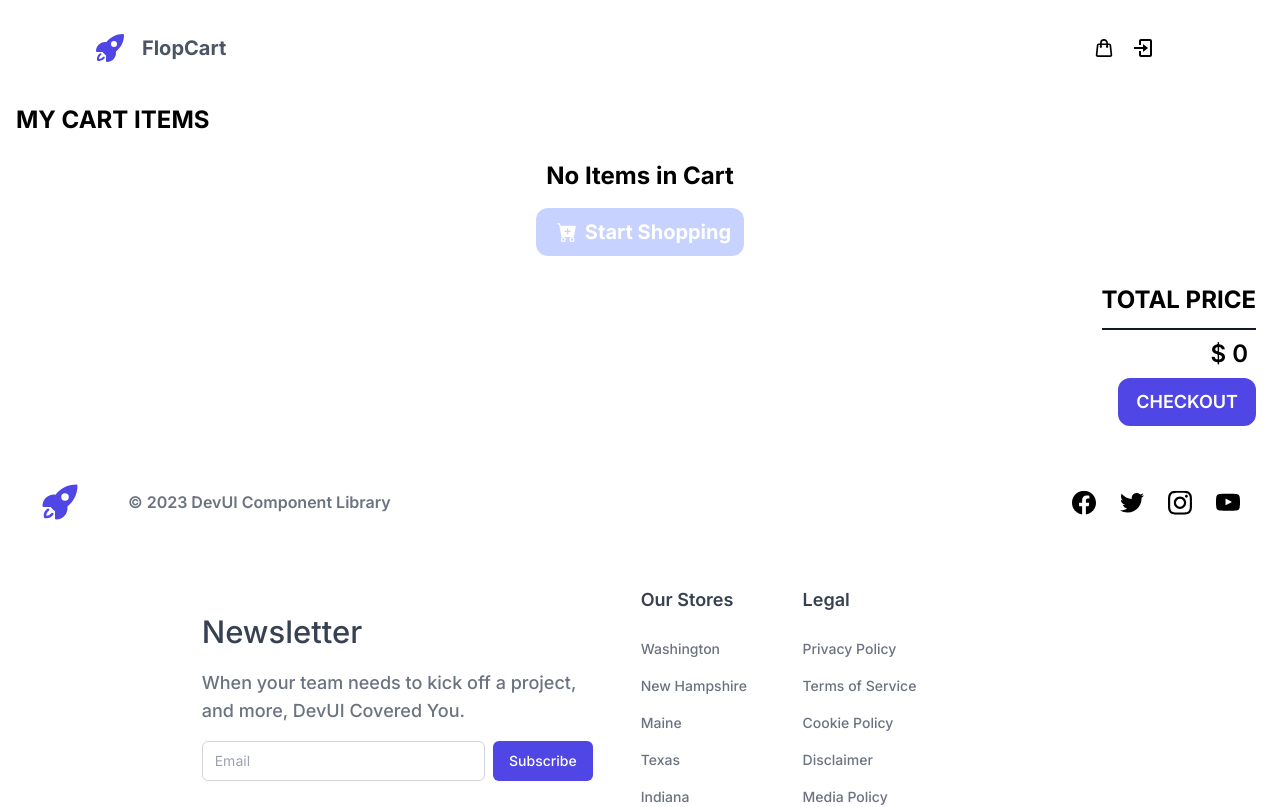
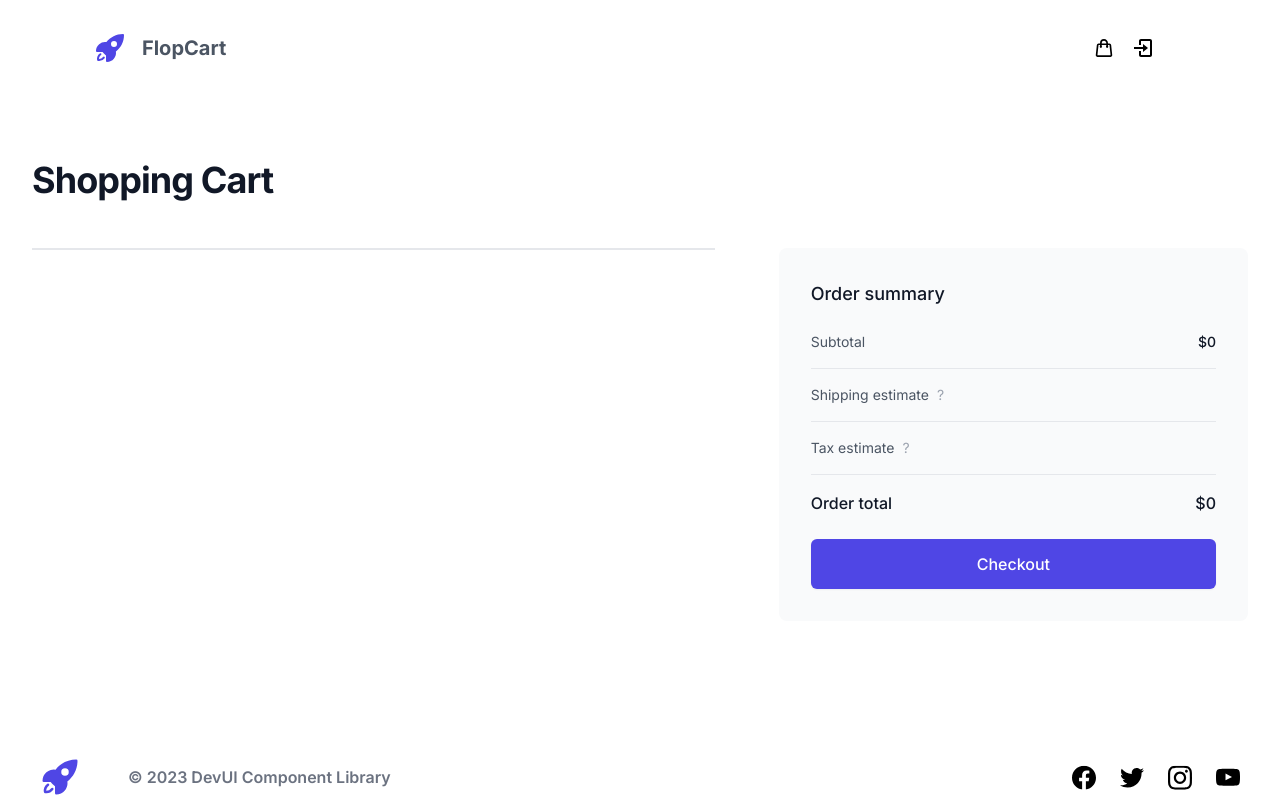
Before and after one commit to xCodeMuse/NextJsEcomFullStack, a Next.js app: page /cart in a window 1280 px wide. Shown: the top 807 px of the page. Built offline with nearby package versions, Linux system fonts and the light colour scheme.

Commit message:
cartPage updated

```diff
--- a/app/admin/product/list/page.jsx
+++ b/app/admin/product/list/page.jsx
@@ -103,7 +103,7 @@ export default function ProductList() {
                           </span>
                         </td>
                         <td className="px-4 py-4 whitespace-nowrap text-center text-gray-500 dark:text-gray-300">
-                        <Image width={75} height={75} src={product.image} alt="product Image" />
+                        <img width={75} height={75} src={product.image} alt="product Image" />
                         </td>
                         <td className="px-4 py-4 whitespace-nowrap text-center text-sm font-medium">
 
--- a/app/cart/page.jsx
+++ b/app/cart/page.jsx
@@ -30,39 +30,78 @@ export default function CartPage() {
 
 
     return (
-        <div className='w-full h-screen'>
-            {console.log(cartItem)}
-            <Navbar pos={""} />
-            <div className='w-full bg-white flex flex-col px-4 py-2'>
-                <h1 className='text-2xl font-bold mb-4 '>MY CART ITEMS</h1>
-                {
-                    cartItem?.cart?.length === 0 ? (
-                        <div className='w-full h-full  overflow-auto px-4 py-2 flex items-center justify-center flex-col'>
-                            <h1 className='text-2xl font-bold mb-4 dark:text-black'>No Items in Cart</h1>
-                            <Link href='/' className='w-52 h-12 bg-indigo-200 hover:bg-indigo-400 text-xl font-bold text-white flex items-center justify-center text-center rounded-xl'><BsCartPlusFill className='text-xl mx-2' />Start Shopping</Link>
-                        </div>
-                    ) : (
-                        <div className='w-full h-full  overflow-auto px-4 py-2'>
-                            {
-                                cartItem?.cart?.map((item) => {
-                                    return (
-                                        <CartCard item={item} key={item._id} userID={userID} reupdate={getLatestCartData} />
-                                    )
-                                })
-                            }
-                        </div>
-                    )
-                }
 
+    <div className="bg-white">
+    <Navbar pos={""} />
+      <div className="mx-auto max-w-2xl px-4 pb-24 pt-16 sm:px-6 lg:max-w-7xl lg:px-8">
+        <h1 className="text-3xl font-bold tracking-tight text-gray-900 sm:text-4xl">Shopping Cart</h1>
+        <form className="mt-12 lg:grid lg:grid-cols-12 lg:items-start lg:gap-x-12 xl:gap-x-16">
+          <section aria-labelledby="cart-heading" className="lg:col-span-7">
+            <h2 id="cart-heading" className="sr-only">
+              Items in your shopping cart
+            </h2>
 
-                <div className='w-full p-2 flex items-end flex-col justify-center'>
-                    <h1 className='uppercase text-2xl font-bold py-3 border-b-2 border-gray-900 dark:text-black'>Total Price</h1>
-                    <p className='text-2xl font-semibold p-2 dark:text-black'>$ {cartItem?.totalPrice}</p>
-                    <button className='text-lg font-semibold bg-indigo-600 text-white uppercase px-4  py-2 cursor-pointer border-2 border-indigo-600 rounded-xl hover:bg-transparent hover:text-black duration-700 transition'>CheckOut</button>
-                </div>
+            <ul role="list" className="divide-y divide-gray-200 border-b border-t border-gray-200">
+              {cartItem?.cart?.map((item, productIdx) => (
+                <CartCard item={item} key={item._id} userID={userID} reupdate={getLatestCartData} />
+              ))}
+            </ul>
+          </section>
+
+          {/* Order summary */}
+          <section
+            aria-labelledby="summary-heading"
+            className="mt-16 rounded-lg bg-gray-50 px-4 py-6 sm:p-6 lg:col-span-5 lg:mt-0 lg:p-8"
+          >
+            <h2 id="summary-heading" className="text-lg font-medium text-gray-900">
+              Order summary
+            </h2>
+
+            <dl className="mt-6 space-y-4">
+              <div className="flex items-center justify-between">
+                <dt className="text-sm text-gray-600">Subtotal</dt>
+                <dd className="text-sm font-medium text-gray-900">${cartItem?.totalPrice}</dd>
+              </div>
+              <div className="flex items-center justify-between border-t border-gray-200 pt-4">
+                <dt className="flex items-center text-sm text-gray-600">
+                  <span>Shipping estimate</span>
+                  <a href="#" className="ml-2 flex-shrink-0 text-gray-400 hover:text-gray-500">
+                    <span className="sr-only">Learn more about how shipping is calculated</span>
+                    ?
+                  </a>
+                </dt>
+                <dd className="text-sm font-medium text-gray-900">{cartItem?.totalQuantity > 0 && "$5.00"}</dd>
+              </div>
+              <div className="flex items-center justify-between border-t border-gray-200 pt-4">
+                <dt className="flex text-sm text-gray-600">
+                  <span>Tax estimate</span>
+                  <a href="#" className="ml-2 flex-shrink-0 text-gray-400 hover:text-gray-500">
+                    <span className="sr-only">Learn more about how tax is calculated</span>
+                    ?
+                  </a>
+                </dt>
+                <dd className="text-sm font-medium text-gray-900">{cartItem?.totalQuantity > 0 && "$8.32"}</dd>
+              </div>
+              <div className="flex items-center justify-between border-t border-gray-200 pt-4">
+                <dt className="text-base font-medium text-gray-900">Order total</dt>
+                <dd className="text-base font-medium text-gray-900">${cartItem?.totalQuantity > 0 ? cartItem?.totalPrice + 5 + 8.32:0}</dd>
+              </div>
+            </dl>
+
+            <div className="mt-6">
+              <button
+                type="submit"
+                className="w-full rounded-md border border-transparent bg-indigo-600 px-4 py-3 text-base font-medium text-white shadow-sm hover:bg-indigo-700 focus:outline-none focus:ring-2 focus:ring-indigo-500 focus:ring-offset-2 focus:ring-offset-gray-50"
+              >
+                Checkout
+              </button>
             </div>
-            <Footer />
+          </section>
+        </form>
+      </div>
+      <Footer />
             <ToastContainer />
-        </div >
+    </div>
+
     )
 }
--- a/app/components/ProdCard.jsx
+++ b/app/components/ProdCard.jsx
@@ -50,10 +50,10 @@ export default function ProdCard({ item }) {
 
     return (
 
-    <section className="m-2 rounded-xl w-72 h-80 bg-white p-4 shadow-lg hover:shadow-xl hover:transform hover:scale-105 duration-300 ">
+    <section className="m-2 rounded-xl w-80 h-90 bg-white p-4 shadow-lg hover:shadow-xl hover:transform hover:scale-105 duration-300 ">
 
-        <div className="w-full h-4/6 relative flex flex-row items-end overflow-hidden rounded-xl" onClick={() => router.push(`/product/${item?._id}`)}>
-          <img src={item.image} alt="Hotel Photo" className='w-full h-full object-fill' />
+        <div className="w-full h-5/6 relative flex flex-row items-end overflow-hidden rounded-xl" onClick={() => router.push(`/product/${item?._id}`)}>
+          <img src={item.image} alt="Hotel Photo" className='w-full h-80 object-cover' />
           {
                 item.featured && <p className='bg-gray-900 py-1  absolute flex items-center justify-center text-white text-center  text-sm  top-2  left-3 rounded-xl px-4'>Featured</p>
             }
```
Also changed, not shown: app/components/CartCard.jsx (+57 -3 lines).
